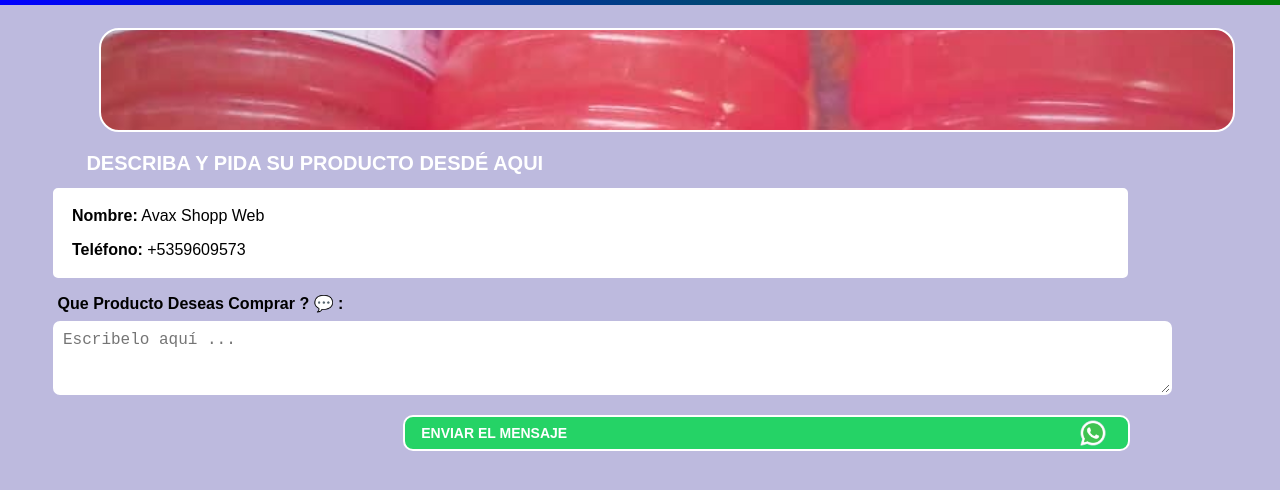
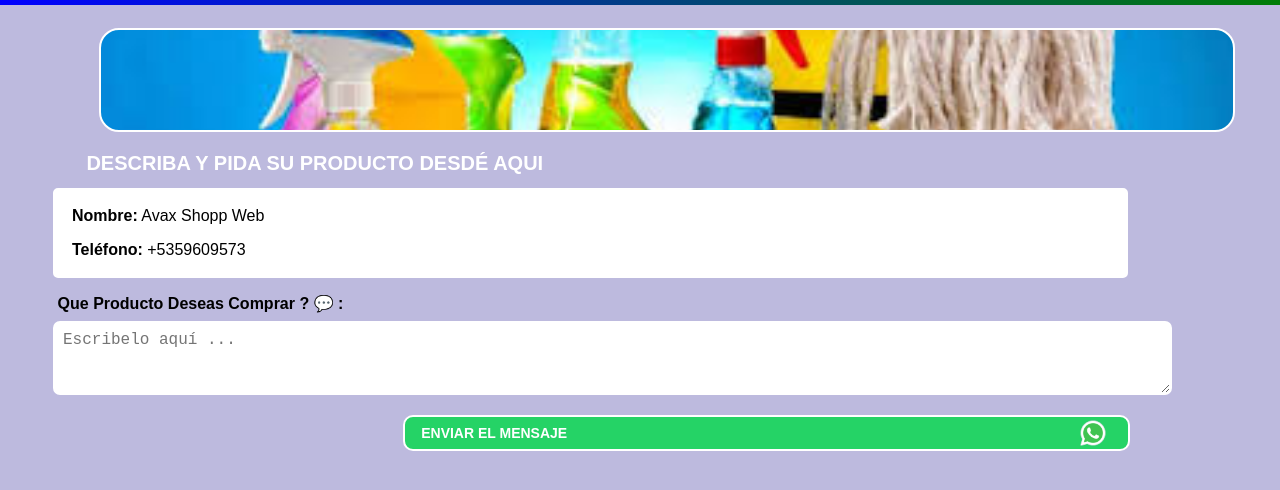
Before and after one commit to GitubNagacom/AvaxShoppWeb, a plain HTML site: page chat.html in a window 1280 px wide. Shown: the part 52-542 px from the top of the page. Drawn offline with Linux system fonts and the light colour scheme.

Commit message:
Update chat.html

```diff
--- a/chat.html
+++ b/chat.html
@@ -41,7 +41,7 @@
       margin-bottom: 20px;
       width: calc(100% - 20px);
       height: 100px;
-      background: url('ambientador.jpg') center/cover no-repeat;
+      background: url('banner.jpg') center/cover no-repeat;
       border-top-left-radius: 20px;
       border-top-right-radius: 20px;
       border-bottom-left-radius: 20px;
```
